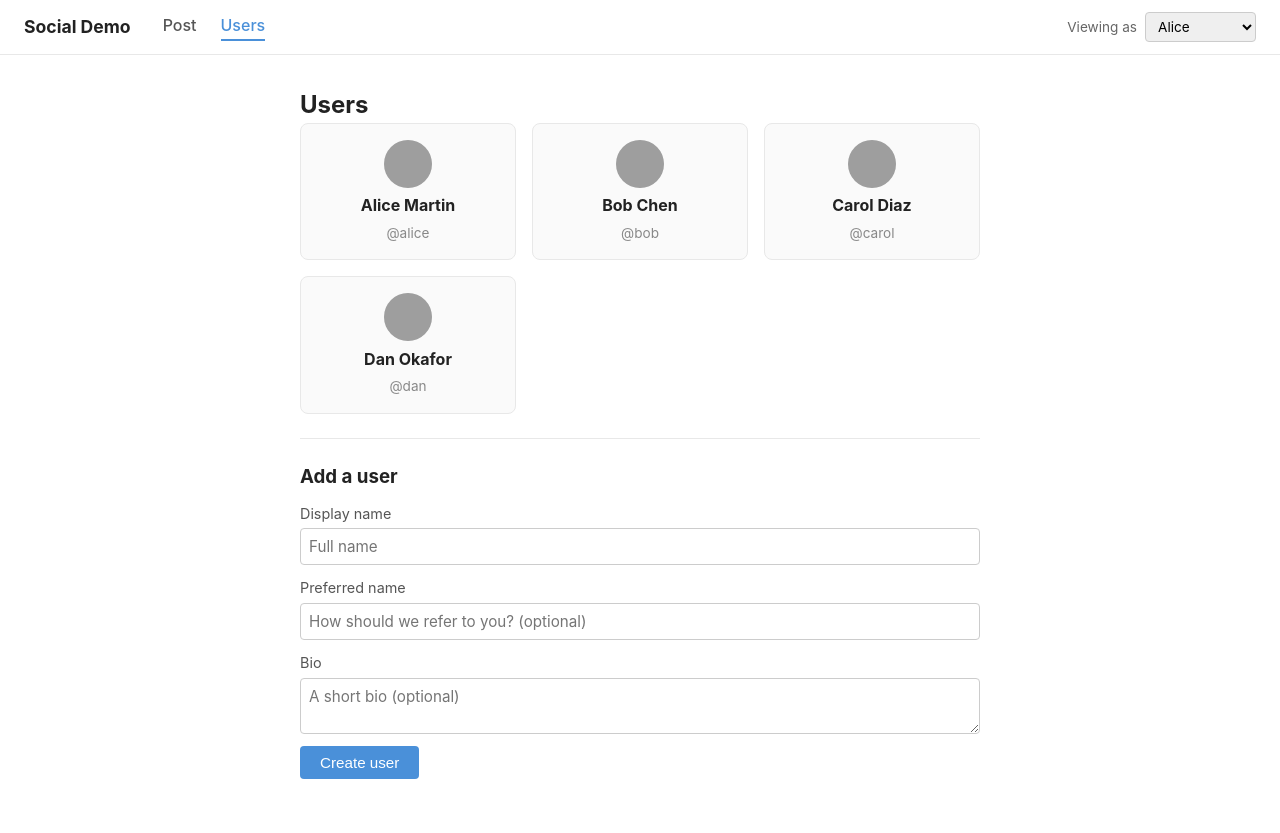
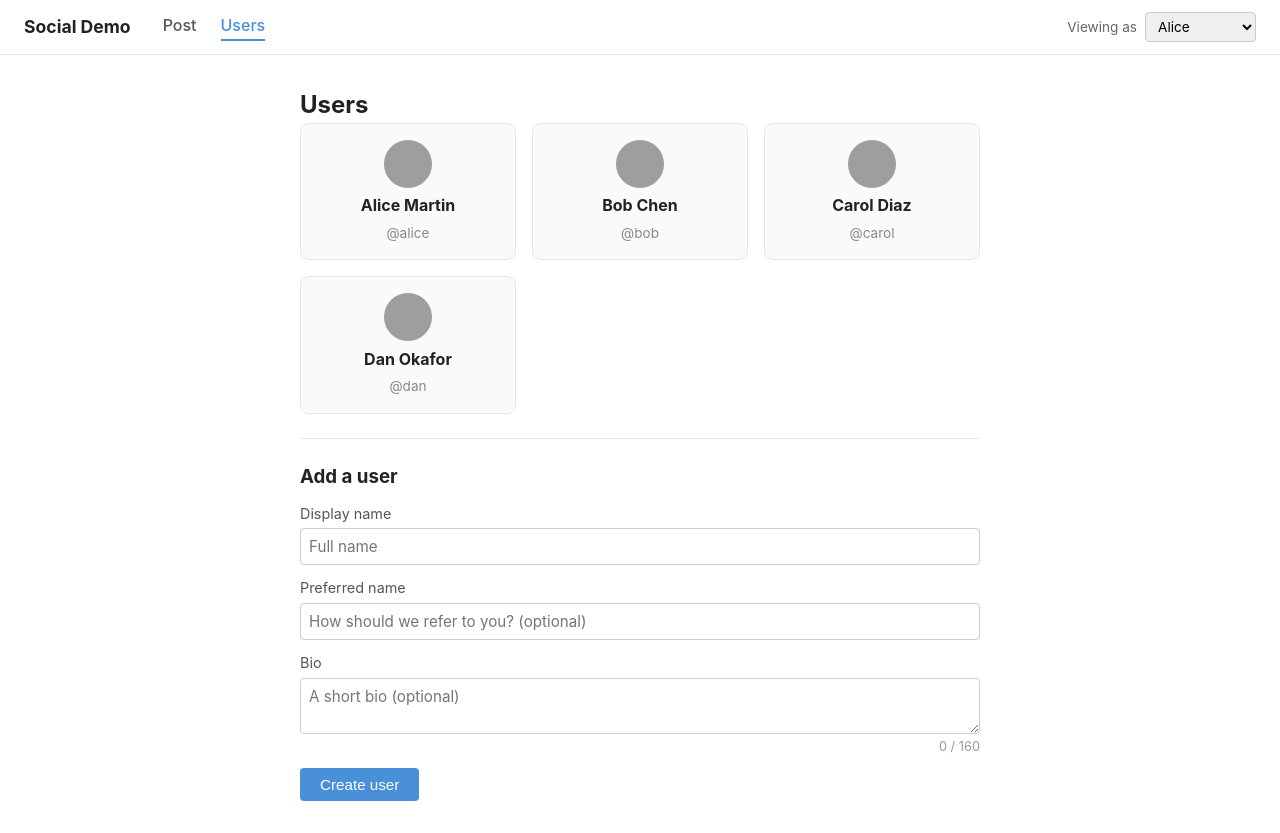
Before and after one commit to mooeypoo/experiment-genai-localization, a Vue app: page /#/users in a window 1280 px wide. Before the commit the page ends 811 px from the top, so only its background shows below. Built offline with nearby package versions, Linux system fonts and the light colour scheme; grey boxes are pictures that could not be loaded.

Commit message:
step-06: Bio character limit with live counter

```diff
--- a/src/components/CreateUserForm.vue
+++ b/src/components/CreateUserForm.vue
@@ -1,11 +1,14 @@
 <script setup>
-import { ref } from 'vue'
-import { createUser } from '../data/store.js'
+import { ref, computed } from 'vue'
+import { createUser, BIO_MAX_LENGTH } from '../data/store.js'
 
 const name = ref('')
 const preferredName = ref('')
 const bio = ref('')
 const errors = ref([])
+
+const bioLength = computed(() => bio.value.length)
+const bioOver = computed(() => bioLength.value > BIO_MAX_LENGTH)
 
 function submit() {
   const result = createUser({
@@ -38,7 +41,10 @@ function submit() {
     </label>
     <label>
       Bio
-      <textarea v-model="bio" rows="2" placeholder="A short bio (optional)" />
+      <textarea v-model="bio" rows="2" placeholder="A short bio (optional)" :class="{ over: bioOver }" />
+      <span class="char-counter" :class="{ over: bioOver }">
+        {{ bioLength }} / {{ BIO_MAX_LENGTH }}
+      </span>
     </label>
     <button type="submit">Create user</button>
   </form>
@@ -83,6 +89,23 @@ function submit() {
   font-family: inherit;
 }
 
+.create-user-form textarea.over {
+  border-color: #c44;
+}
+
+.char-counter {
+  display: block;
+  text-align: right;
+  font-size: 0.8rem;
+  color: #999;
+  margin-top: 0.2rem;
+}
+
+.char-counter.over {
+  color: #c44;
+  font-weight: 600;
+}
+
 .create-user-form button {
   padding: 0.5rem 1.25rem;
   background: #4a90d9;
--- a/src/data/store.js
+++ b/src/data/store.js
@@ -17,6 +17,8 @@ export function setCurrentUser(id) {
   if (!state.users.find((u) => u.id === id)) return
   currentUserId.value = id
 }
+
+export const BIO_MAX_LENGTH = 160
 
 let nextId = 1000
 
@@ -59,6 +61,9 @@ export function createUser({ name, bio = '', preferredName = '' }) {
 
   if (!name || !name.trim()) {
     errors.push('Display name is required.')
+  }
+  if (bio && bio.trim().length > BIO_MAX_LENGTH) {
+    errors.push(`Bio must be ${BIO_MAX_LENGTH} characters or fewer.`)
   }
 
   if (errors.length) return { user: null, errors }
```
Also changed, not shown: 2 other files (tests, documents, lock files or other folders).
